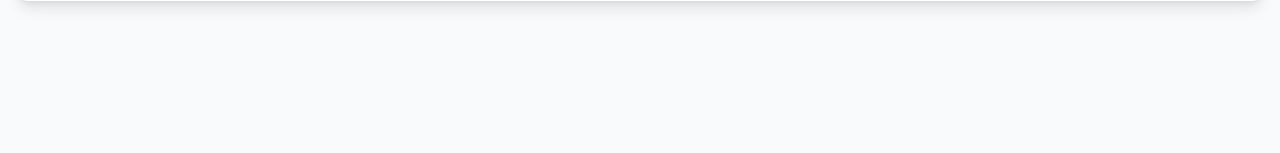
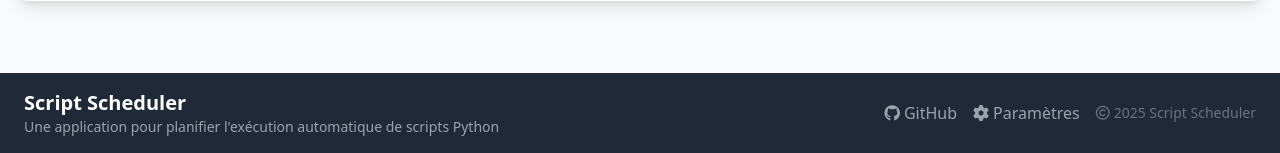
Before and after one commit to Florian0077/scriptscheduler_v2, a Flask app: page / in a window 1280 px wide. Shown: the part 861-1014 px from the top of the page. Before the commit the page ends 869 px from the top, so only its background shows below. Run offline with Flask 3, Linux system fonts and the light colour scheme; some libraries are stand-ins or nearby versions.

Commit message:
Ajout footer

```diff
--- a/templates/index.html
+++ b/templates/index.html
@@ -380,14 +380,14 @@
 
                 <!-- Scripts Tab -->
                 <div id="scripts" class="tab-content">
-                    <div class="mb-4 flex justify-between items-center">
+                    <!-- <div class="mb-4 flex justify-between items-center">
                         <h2 class="text-xl font-semibold text-gray-800">
                             <i class="fas fa-file-code mr-2 text-indigo-500"></i>Scripts Python
                         </h2>
                         <button id="newScriptBtn" class="px-3 py-1 bg-indigo-500 text-white rounded hover:bg-indigo-600">
                             <i class="fas fa-plus mr-1"></i>Nouveau
                         </button>
-                    </div>
+                    </div> -->
 
                     <!-- Scripts planifiés -->
                     <div class="mb-6">
@@ -456,6 +456,29 @@
             </div>
         </div>
     </div>
+
+    <!-- Footer -->
+    <footer class="bg-gray-800 text-white mt-10">
+        <div class="container mx-auto px-6 py-4">
+            <div class="flex flex-col md:flex-row justify-between items-center">
+                <div class="mb-4 md:mb-0">
+                    <h2 class="text-xl font-bold">Script Scheduler</h2>
+                    <p class="text-gray-400 text-sm">Une application pour planifier l'exécution automatique de scripts Python</p>
+                </div>
+                <div class="flex flex-col md:flex-row md:items-center">
+                    <a href="https://github.com/Florian0077/scriptscheduler_v2" target="_blank" class="text-gray-400 hover:text-white mr-4 mb-2 md:mb-0">
+                        <i class="fab fa-github mr-1"></i>GitHub
+                    </a>
+                    <a href="/settings" class="text-gray-400 hover:text-white mr-4 mb-2 md:mb-0">
+                        <i class="fas fa-cog mr-1"></i>Paramètres
+                    </a>
+                    <span class="text-gray-500 text-sm">
+                        <i class="far fa-copyright mr-1"></i>2025 Script Scheduler
+                    </span>
+                </div>
+            </div>
+        </div>
+    </footer>
 
     <!-- Script Editor Modal -->
     <div id="scriptEditorModal" class="fixed inset-0 bg-black bg-opacity-50 hidden flex items-center justify-center z-50">
```
